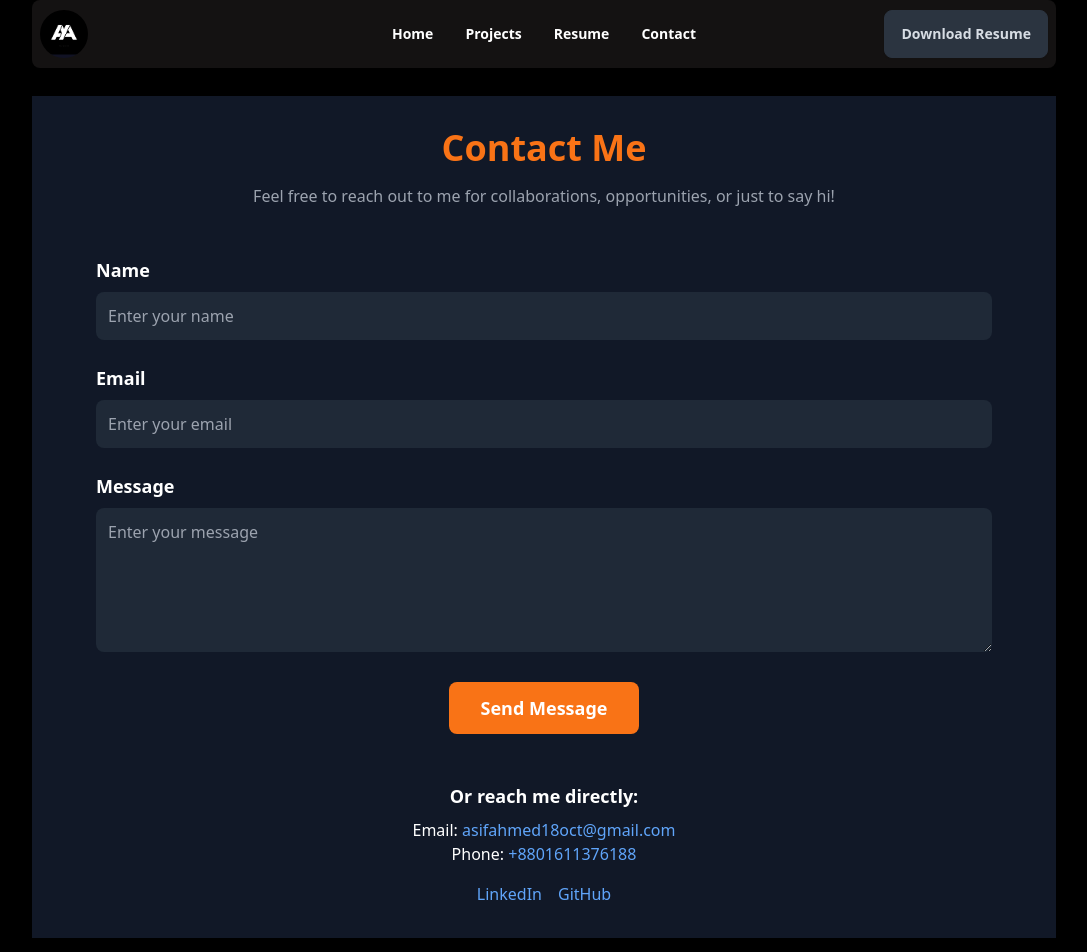
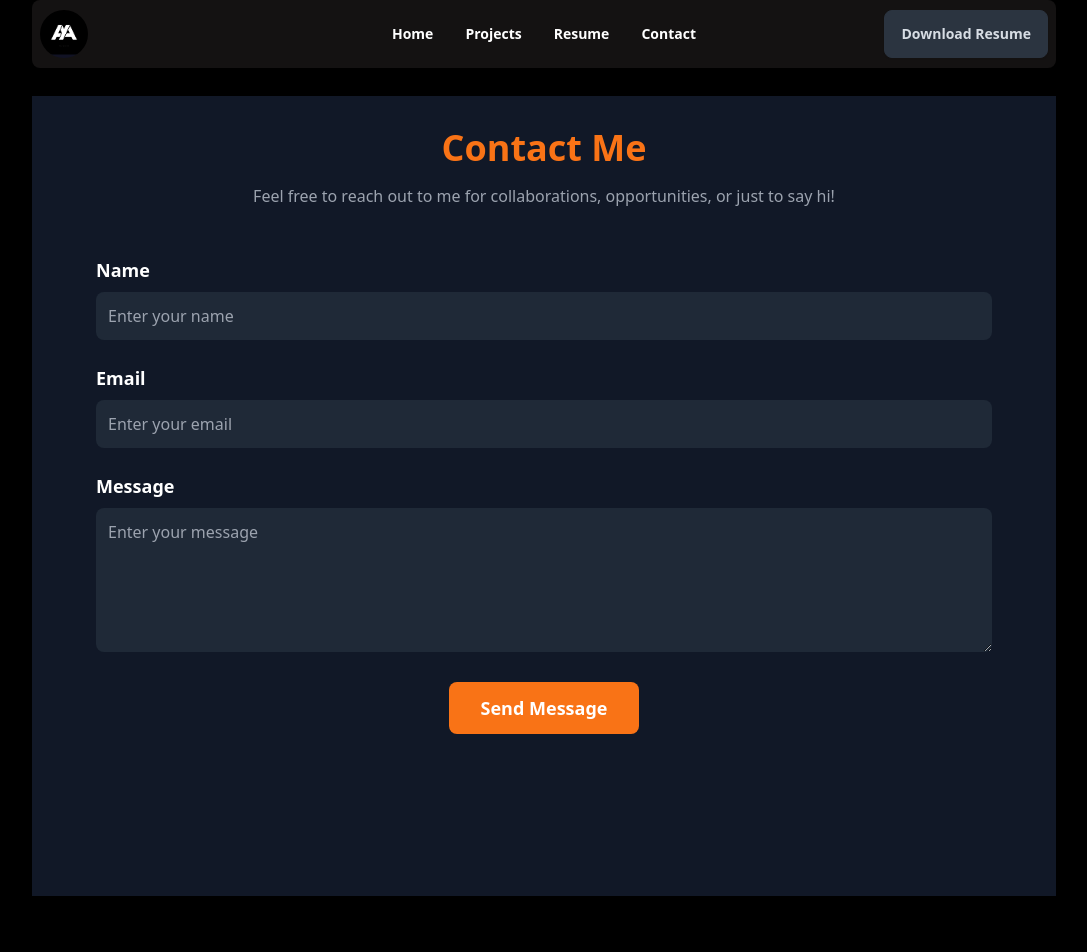
Before and after one commit to asifahmed1810/protfolio, a React (Vite) app: page /contact in a window 1280 px wide. Shown: the top 952 px of the page, without its empty margins (96-1183 px from the left). Built offline with nearby package versions, Linux system fonts and the light colour scheme.

Commit message:
Update contact page and install sweet aleart and emailjs

```diff
--- a/package.json
+++ b/package.json
@@ -11,6 +11,7 @@
   },
   "dependencies": {
     "aos": "^2.3.4",
+    "emailjs-com": "^3.2.0",
     "localforage": "^1.10.0",
     "match-sorter": "^8.0.0",
     "react": "^18.3.1",
@@ -18,6 +19,7 @@
     "react-icons": "^5.4.0",
     "react-router-dom": "^7.1.1",
     "sort-by": "^1.2.0",
+    "sweetalert2": "^11.15.10",
     "typewriter-effect": "^2.21.0"
   },
   "devDependencies": {
--- a/src/components/ContactCard.jsx
+++ b/src/components/ContactCard.jsx
@@ -1,5 +1,6 @@
 import React from 'react';
 import { FaEnvelope, FaPhone, FaWhatsapp } from 'react-icons/fa';
+import { Link } from 'react-router-dom';
 
 const ContactCard = () => {
   return (
@@ -41,7 +42,14 @@ const ContactCard = () => {
             >
               Chat on WhatsApp
             </a>
+
           </div>
+          <Link to={'/contact'}>
+            <button
+              className="px-8 py-3 bg-orange-500 hover:bg-orange-600 rounded-lg font-bold text-lg">Direct Message
+
+            </button>
+          </Link>
         </div>
       </div>
     </div>
--- a/src/components/Header.jsx
+++ b/src/components/Header.jsx
@@ -25,7 +25,7 @@ const Header = () => {
         <div className="text-center lg:text-left mt-8 lg:mt-20 lg:mr-8" data-aos="fade-right">
           {/* Title */}
           <h1 className="text-4xl sm:text-5xl font-bold">
-            <span className="text-rose-600">Hello</span>
+            <span className="text-orange-500">Hello</span>
             <br />
             <Typewriter
 
--- a/src/components/ProjectDetails.jsx
+++ b/src/components/ProjectDetails.jsx
@@ -15,10 +15,10 @@ const ProjectDetails = () => {
             <h2 className="text-4xl font-bold text-orange-500 text-center">{project.name}</h2>
             <img src={project.image} alt={project.name} className="w-full max-w-4xl mx-auto mt-6 rounded-lg shadow-lg" />
             <div className="max-w-4xl mx-auto mt-6 space-y-6 bg-gray-800 p-6 rounded-lg shadow-xl">
-                <p><strong className='text-rose-600 text-lg'>Tech Stack:</strong> {project.techStack}</p>
-                <p><strong  className='text-rose-600 text-lg'>Description:</strong> {project.description}</p>
-                <p><strong  className='text-rose-600 text-lg'>Challenges:</strong> {project.challenges}</p>
-                <p><strong  className='text-rose-600 text-lg'>Future Improvements:</strong> {project.improvements}</p>
+                <p><strong className='text-orange-500 text-lg'>Tech Stack:</strong> {project.techStack}</p>
+                <p><strong  className='text-orange-500 text-lg'>Description:</strong> {project.description}</p>
+                <p><strong  className='text-orange-500 text-lg'>Challenges:</strong> {project.challenges}</p>
+                <p><strong  className='text-orange-500 text-lg'>Future Improvements:</strong> {project.improvements}</p>
                 <div className="space-x-4">
                     <a href={project.liveLink} target="_blank" rel="noopener noreferrer" className="btn btn-neutral text-blue-400 underline">
                         Live Project
--- a/src/pages/Contact.jsx
+++ b/src/pages/Contact.jsx
@@ -1,10 +1,52 @@
-import React from "react";
+import React, { useRef, useState } from "react";
+import emailjs from "emailjs-com";
+import Swal from "sweetalert2";
 
 const Contact = () => {
+    const form=useRef();
+    const [loading,setLoading]=useState(false);
+    const sendEmail=(e)=>{
+        e.preventDefault();
+        setLoading(true);
+
+        emailjs.sendForm(
+            "service_pdxb8qo",
+            "template_3gxciig",
+            form.current,
+            "PH2qNd4c6IJnmfCWw"
+        ).then(
+            (result)=>{
+                console.log(result.text);
+                setLoading(false);
+                form.current.reset();
+                Swal.fire({
+                    icon: "success",
+                    title: "Message Sent!",
+                    text: "Thank you for reaching out. I will get back to you soon!",
+                    confirmButtonColor: "#ff5722",
+                });
+            },
+            (error)=>{
+
+                console.log(error.text);
+                setLoading(false);
+
+                // SweetAlert2 error message
+                Swal.fire({
+                    icon: "error",
+                    title: "Oops!",
+                    text: "Something went wrong. Please try again later.",
+                    confirmButtonColor: "#ff5722",
+                });
+
+            }
+        )
+    }
+
+
     return (
-        <div className="bg-gray-900 mt-24 text-white min-h-screen p-8">
+     <div className="bg-gray-900 my-24 text-white min-h-screen p-8">
             <div className="max-w-4xl mx-auto">
-                {/* Header */}
                 <h1 className="text-4xl font-bold text-center text-orange-500">Contact Me</h1>
                 <p className="text-center text-gray-400 mt-4">
                     Feel free to reach out to me for collaborations, opportunities, or just to say hi!
@@ -12,97 +54,32 @@ const Contact = () => {
 
                 {/* Contact Form */}
                 <div className="mt-12">
-                    <form className="space-y-6">
-                        {/* Name Field */}
+                    <form ref={form} onSubmit={sendEmail} className="space-y-6">
                         <div>
-                            <label htmlFor="name" className="block text-lg font-semibold">
-                                Name
-                            </label>
-                            <input
-                                type="text"
-                                id="name"
-                                name="name"
-                                placeholder="Enter your name"
-                                className="w-full mt-2 p-3 rounded-lg bg-gray-800 text-white focus:outline-none focus:ring-2 focus:ring-orange-500"
-                            />
+                            <label htmlFor="name" className="block text-lg font-semibold">Name</label>
+                            <input type="text" id="name" name="name" required placeholder="Enter your name"
+                                className="w-full mt-2 p-3 rounded-lg bg-gray-800 text-white focus:outline-none focus:ring-2 focus:ring-orange-500"/>
                         </div>
 
-                        {/* Email Field */}
                         <div>
-                            <label htmlFor="email" className="block text-lg font-semibold">
-                                Email
-                            </label>
-                            <input
-                                type="email"
-                                id="email"
-                                name="email"
-                                placeholder="Enter your email"
-                                className="w-full mt-2 p-3 rounded-lg bg-gray-800 text-white focus:outline-none focus:ring-2 focus:ring-orange-500"
-                            />
+                            <label htmlFor="email" className="block text-lg font-semibold">Email</label>
+                            <input type="email" id="email" name="email" required placeholder="Enter your email"
+                                className="w-full mt-2 p-3 rounded-lg bg-gray-800 text-white focus:outline-none focus:ring-2 focus:ring-orange-500"/>
                         </div>
 
-                        {/* Message Field */}
                         <div>
-                            <label htmlFor="message" className="block text-lg font-semibold">
-                                Message
-                            </label>
-                            <textarea
-                                id="message"
-                                name="message"
-                                rows="5"
-                                placeholder="Enter your message"
-                                className="w-full mt-2 p-3 rounded-lg bg-gray-800 text-white focus:outline-none focus:ring-2 focus:ring-orange-500"
-                            ></textarea>
+                            <label htmlFor="message" className="block text-lg font-semibold">Message</label>
+                            <textarea id="message" name="message" rows="5" required placeholder="Enter your message"
+                                className="w-full mt-2 p-3 rounded-lg bg-gray-800 text-white focus:outline-none focus:ring-2 focus:ring-orange-500"></textarea>
                         </div>
 
-                        {/* Submit Button */}
                         <div className="text-center">
-                            <button
-                                type="submit"
-                                className="px-8 py-3 bg-orange-500 hover:bg-orange-600 rounded-lg font-bold text-lg"
-                            >
-                                Send Message
+                            <button type="submit"
+                                className="px-8 py-3 bg-orange-500 hover:bg-orange-600 rounded-lg font-bold text-lg">
+                                {loading ? "Sending..." : "Send Message"}
                             </button>
                         </div>
                     </form>
-                </div>
-
-                {/* Additional Contact Info */}
-                <div className="mt-12 text-center">
-                    <p className="text-lg font-semibold">Or reach me directly:</p>
-                    <p className="mt-2">
-                        Email:{" "}
-                        <a
-                            href="mailto:asifahmed18oct@gmail.com"
-                            className="text-blue-400 hover:underline"
-                        >
-                            asifahmed18oct@gmail.com
-                        </a>
-                    </p>
-                    <p>
-                        Phone:{" "}
-                        <a href="tel:+1234567890" className="text-blue-400 hover:underline">
-                            +8801611376188
-                        </a>
-                    </p>
-                    <div className="mt-4 flex justify-center gap-4">
-                        <a
-                            href="https://www.linkedin.com/in/asif-ahmed-a2a60226a/"
-                            target="_blank"
-                            rel="noopener noreferrer"
-                            className="text-blue-400 hover:underline"
-                        >
-                            LinkedIn
-                        </a>
-                        <a
-                            href="https://github.com/asifahmed1810"
-                            target="_blank"
-                            rel="noopener noreferrer"
-                            className="text-blue-400 hover:underline"
-                        >
-                            GitHub
-                        </a>
-                    </div>
                 </div>
             </div>
         </div>
--- a/src/pages/Resume.jsx
+++ b/src/pages/Resume.jsx
@@ -2,7 +2,7 @@ import React from "react";
 
 const Resume = () => {
     return (
-        <div className="bg-gray-900 mt-20 text-white min-h-screen p-8">
+        <div className="bg-gray-900 my-20  text-white min-h-screen p-8">
             <div className="max-w-4xl mx-auto">
                 {/* Header */}
                 <div className="text-center">
```
Also changed, not shown: 1 other file (tests, documents, lock files or other folders).
